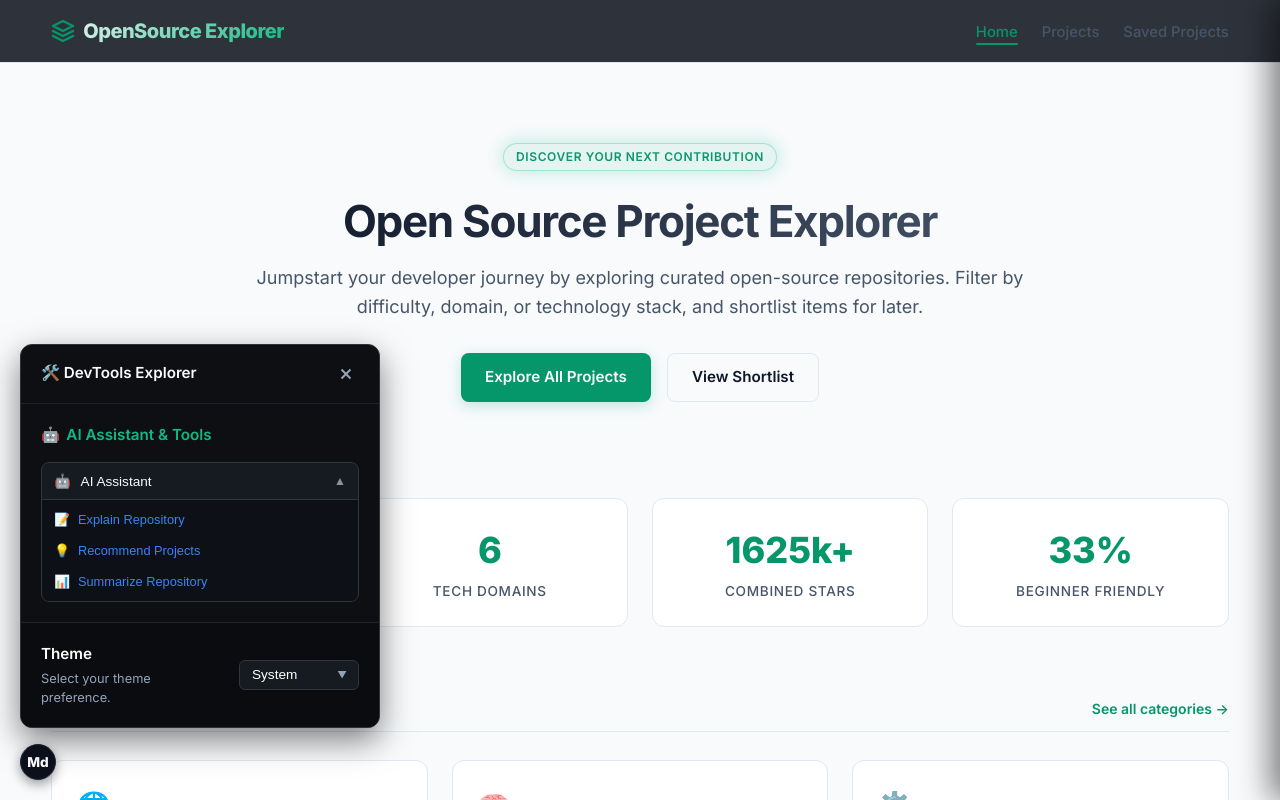
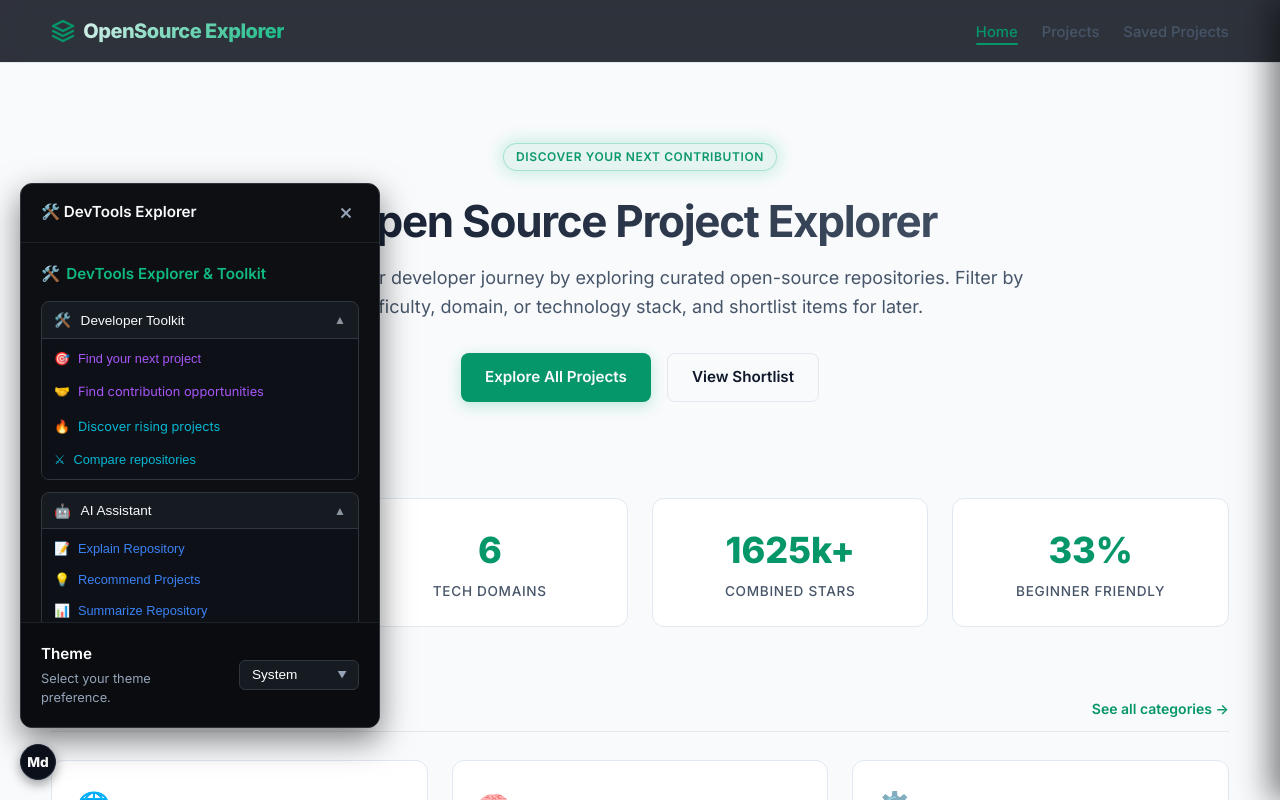
Before and after one commit to shahaulalam85/OpenSourceExplorer, a Next.js app: page / in a window 1280 px wide. Both pictures are taken after a click on the button "Md". Shown: the top 800 px of the page. Built offline with nearby package versions, Linux system fonts and the light colour scheme.

Commit message:
updated logo version 1.0

```diff
--- a/components/DevOverlayReplica.js
+++ b/components/DevOverlayReplica.js
@@ -17,8 +17,7 @@ export default function DevOverlayReplica() {
   const [explainAnswer, setExplainAnswer] = useState("");
   const [selectedSumProj, setSelectedSumProj] = useState(1);
   const [expandedFolders, setExpandedFolders] = useState({
-    saved: false,
-    explore: false,
+    toolkit: true,
     ai: true
   });
 
@@ -267,7 +266,7 @@ export default function DevOverlayReplica() {
           {/* 3. Compare Projects Tool */}
           {activeTool === "compare" && (
             <div style={{ padding: "1.25rem", borderBottom: "1px solid #1e222b" }}>
-              <div style={{ fontSize: "1.05rem", fontWeight: "700", marginBottom: "0.5rem" }}>⨉ Compare Projects</div>
+              <div style={{ fontSize: "1.05rem", fontWeight: "700", marginBottom: "0.5rem" }}>⚔ Compare Repositories</div>
               <div style={{ display: "flex", gap: "0.5rem", marginBottom: "1rem" }}>
                 <div style={{ flex: 1 }}>
                   <label style={{ fontSize: "0.75rem", color: "#8b949e", display: "block", marginBottom: "4px" }}>Project A</label>
@@ -422,10 +421,63 @@ export default function DevOverlayReplica() {
           {activeTool === null && (
             <div style={{ padding: "1.25rem", borderBottom: "1px solid #1e222b", maxHeight: "380px", overflowY: "auto" }}>
               <div style={{ fontSize: "0.95rem", fontWeight: "600", marginBottom: "1rem", color: "#10b981", display: "flex", alignItems: "center", gap: "0.4rem" }}>
-                <span>🤖</span> AI Assistant & Tools
+                <span>🛠️</span> DevTools Explorer & Toolkit
               </div>
 
               <div style={{ display: "flex", flexDirection: "column", gap: "0.75rem" }}>
+
+                {/* Developer Toolkit Dropdown Accordion */}
+                <div style={{
+                  backgroundColor: "#161b22",
+                  border: "1px solid #30363d",
+                  borderRadius: "8px",
+                  overflow: "hidden"
+                }}>
+                  <button onClick={() => toggleFolder('toolkit')} style={{
+                    display: "flex",
+                    justifyContent: "space-between",
+                    alignItems: "center",
+                    width: "100%",
+                    background: "none",
+                    border: "none",
+                    color: "#f8fafc",
+                    padding: "0.6rem 0.75rem",
+                    fontSize: "0.85rem",
+                    fontWeight: "500",
+                    cursor: "pointer",
+                    textAlign: "left"
+                  }}>
+                    <span style={{ display: "flex", alignItems: "center", gap: "0.6rem" }}>
+                      <span>🛠️</span> Developer Toolkit
+                    </span>
+                    <span style={{ color: "#8b949e", fontSize: "0.75rem" }}>
+                      {expandedFolders.toolkit ? "▲" : "▼"}
+                    </span>
+                  </button>
+                  {expandedFolders.toolkit && (
+                    <div style={{
+                      display: "flex",
+                      flexDirection: "column",
+                      backgroundColor: "#0d1117",
+                      padding: "0.5rem 0.75rem",
+                      borderTop: "1px solid #30363d",
+                      gap: "0.5rem"
+                    }}>
+                      <button onClick={() => setActiveTool('find-project')} style={{ background: "none", border: "none", color: "#a855f7", textAlign: "left", cursor: "pointer", display: "flex", alignItems: "center", gap: "0.5rem", padding: "0.25rem 0", fontSize: "0.8rem", width: "100%" }}>
+                        <span>🎯</span> Find your next project
+                      </button>
+                      <a href="/projects?difficulty=Beginner" onClick={() => setIsOpen(false)} style={{ color: "#a855f7", textDecoration: "none", display: "flex", alignItems: "center", gap: "0.5rem", padding: "0.25rem 0", fontSize: "0.8rem" }}>
+                        <span>🤝</span> Find contribution opportunities
+                      </a>
+                      <a href="/projects?sort=stars" onClick={() => setIsOpen(false)} style={{ color: "#06b6d4", textDecoration: "none", display: "flex", alignItems: "center", gap: "0.5rem", padding: "0.25rem 0", fontSize: "0.8rem" }}>
+                        <span>🔥</span> Discover rising projects
+                      </a>
+                      <button onClick={() => setActiveTool('compare')} style={{ background: "none", border: "none", color: "#06b6d4", textAlign: "left", cursor: "pointer", display: "flex", alignItems: "center", gap: "0.5rem", padding: "0.25rem 0", fontSize: "0.8rem", width: "100%" }}>
+                        <span>⚔</span> Compare repositories
+                      </button>
+                    </div>
+                  )}
+                </div>
 
                 {/* AI Assistant Dropdown Accordion */}
                 <div style={{
@@ -464,13 +516,13 @@ export default function DevOverlayReplica() {
                       borderTop: "1px solid #30363d",
                       gap: "0.5rem"
                     }}>
-                      <button onClick={() => setActiveTool('ai-explain')} style={{ background: "none", border: "none", color: "#3b82f6", textAlign: "left", cursor: "pointer", display: "flex", alignItems: "center", gap: "0.5rem", padding: "0.25rem 0", fontSize: "0.8rem" }}>
+                      <button onClick={() => setActiveTool('ai-explain')} style={{ background: "none", border: "none", color: "#3b82f6", textAlign: "left", cursor: "pointer", display: "flex", alignItems: "center", gap: "0.5rem", padding: "0.25rem 0", fontSize: "0.8rem", width: "100%" }}>
                         <span>📝</span> Explain Repository
                       </button>
-                      <button onClick={() => setActiveTool('ai-recommend')} style={{ background: "none", border: "none", color: "#3b82f6", textAlign: "left", cursor: "pointer", display: "flex", alignItems: "center", gap: "0.5rem", padding: "0.25rem 0", fontSize: "0.8rem" }}>
+                      <button onClick={() => setActiveTool('ai-recommend')} style={{ background: "none", border: "none", color: "#3b82f6", textAlign: "left", cursor: "pointer", display: "flex", alignItems: "center", gap: "0.5rem", padding: "0.25rem 0", fontSize: "0.8rem", width: "100%" }}>
                         <span>💡</span> Recommend Projects
                       </button>
-                      <button onClick={() => setActiveTool('ai-summarize')} style={{ background: "none", border: "none", color: "#3b82f6", textAlign: "left", cursor: "pointer", display: "flex", alignItems: "center", gap: "0.5rem", padding: "0.25rem 0", fontSize: "0.8rem" }}>
+                      <button onClick={() => setActiveTool('ai-summarize')} style={{ background: "none", border: "none", color: "#3b82f6", textAlign: "left", cursor: "pointer", display: "flex", alignItems: "center", gap: "0.5rem", padding: "0.25rem 0", fontSize: "0.8rem", width: "100%" }}>
                         <span>📊</span> Summarize Repository
                       </button>
                     </div>
```
